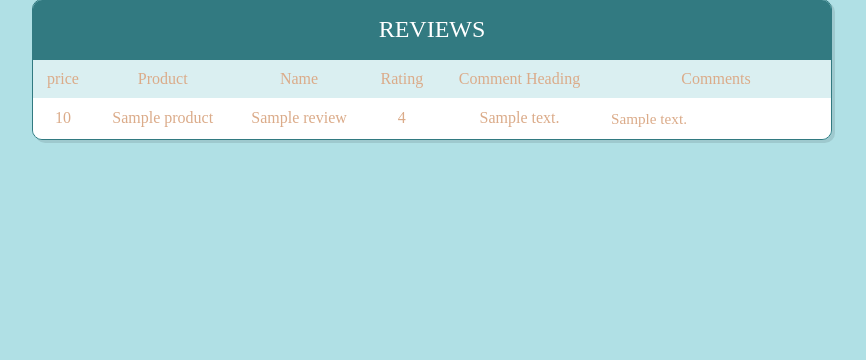
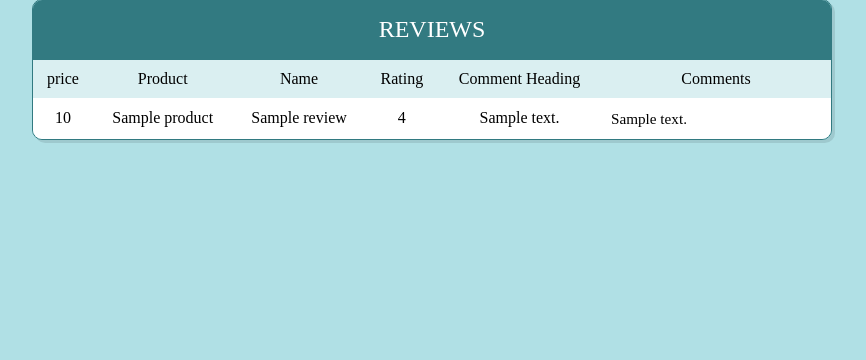
Before and after one commit to vennela2/product_review_scrapper, a Flask app: template templates/results.html in a window 1280 px wide. Shown: the part 17-377 px from the top of the page, without its empty margins (208-1074 px from the left). Run offline with Flask 2, Linux system fonts and the light colour scheme; the template is opened without the code that fills it: most values are stand-ins (such as "Sample title", 1, 10 or a date in 2020); some libraries are stand-ins or nearby versions.

Commit message:
Update style.css

```diff
--- a/static/css/style.css
+++ b/static/css/style.css
@@ -34,7 +34,7 @@ table {
   width: 100%;
 }
 table td, table th {
-  color: #dbab89;
+  color: #000000;
   padding: 10px;
 }
 table td {
```
